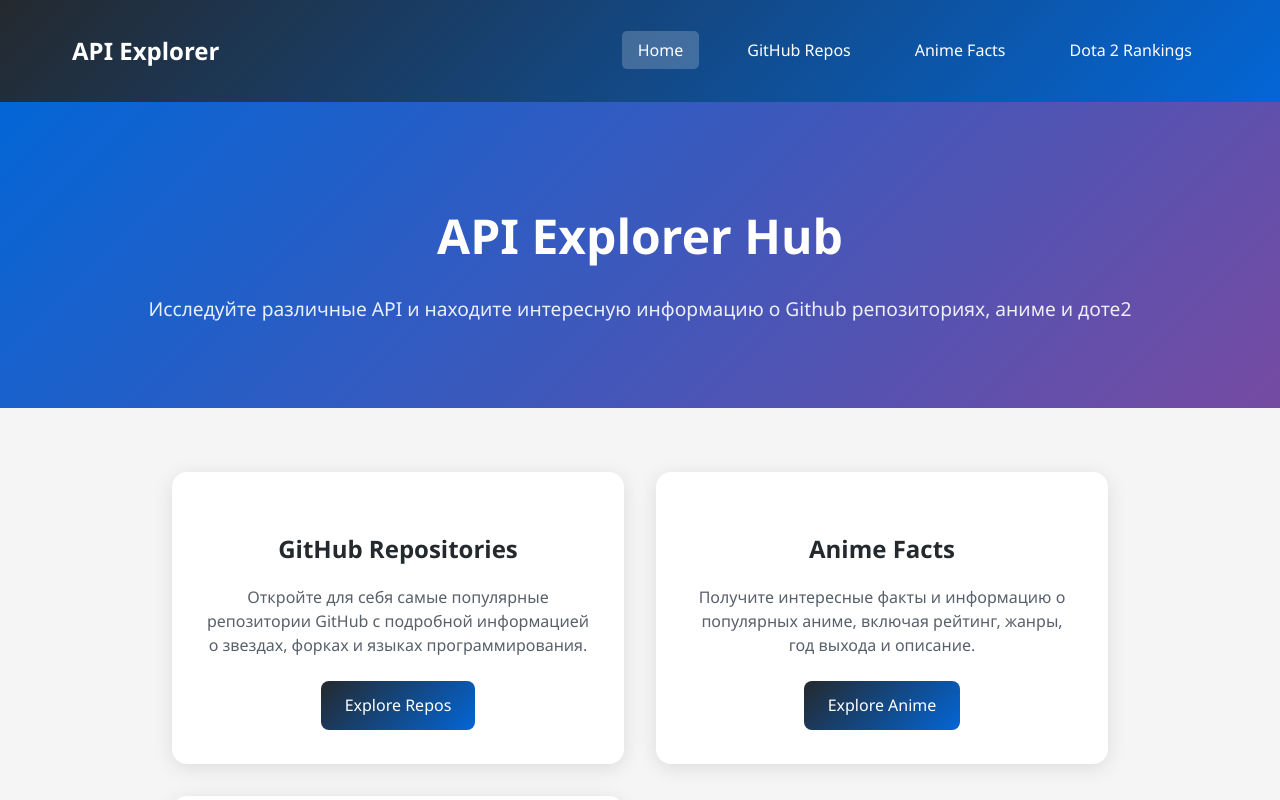
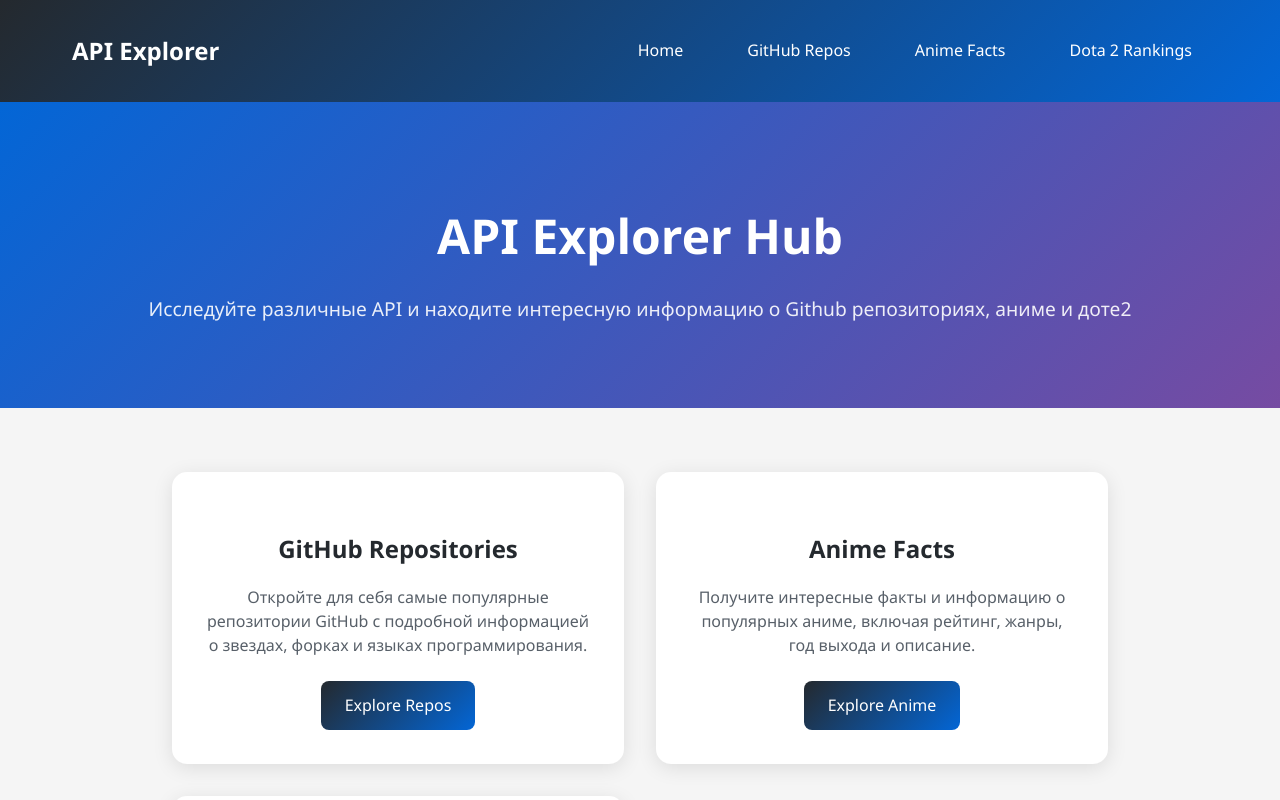
Before and after one commit to snsloe/api-explorer-hub-react-2, a React (Vite) app: page / in a window 1280 px wide. Shown: the top 800 px of the page. Built offline with nearby package versions, Linux system fonts and the light colour scheme.

Commit message:
fix links hash 2

```diff
--- a/src/Navbar.tsx
+++ b/src/Navbar.tsx
@@ -23,16 +23,16 @@
         <h1 className="nav-logo">{getPageTitle()}</h1>
               <ul className="nav-menu">
                   <li className="nav-item">
-            <Link to="/" className={`nav-link ${isActive('/')}`}>Home</Link>
+                      <Link to="" className={`nav-link ${isActive('')}`}>Home</Link>
                   </li>
                   <li className="nav-item">
-            <Link to="/github-repos" className={`nav-link ${isActive('/github-repos')}`}>GitHub Repos</Link>
+                      <Link to="github-repos" className={`nav-link ${isActive('github-repos')}`}>GitHub Repos</Link>
                   </li>
                   <li className="nav-item">
-            <Link to="/anime-facts" className={`nav-link ${isActive('/anime-facts')}`}>Anime Facts</Link>
+                      <Link to="anime-facts" className={`nav-link ${isActive('anime-facts')}`}>Anime Facts</Link>
                   </li>
                   <li className="nav-item">
-            <Link to="/dota-rankings" className={`nav-link ${isActive('/dota-rankings')}`}>Dota 2 Rankings</Link>
+                      <Link to="dota-rankings" className={`nav-link ${isActive('dota-rankings')}`}>Dota 2 Rankings</Link>
                   </li>
               </ul>
       </div>
```
Lines whose indentation alone changed are shown as unchanged.
